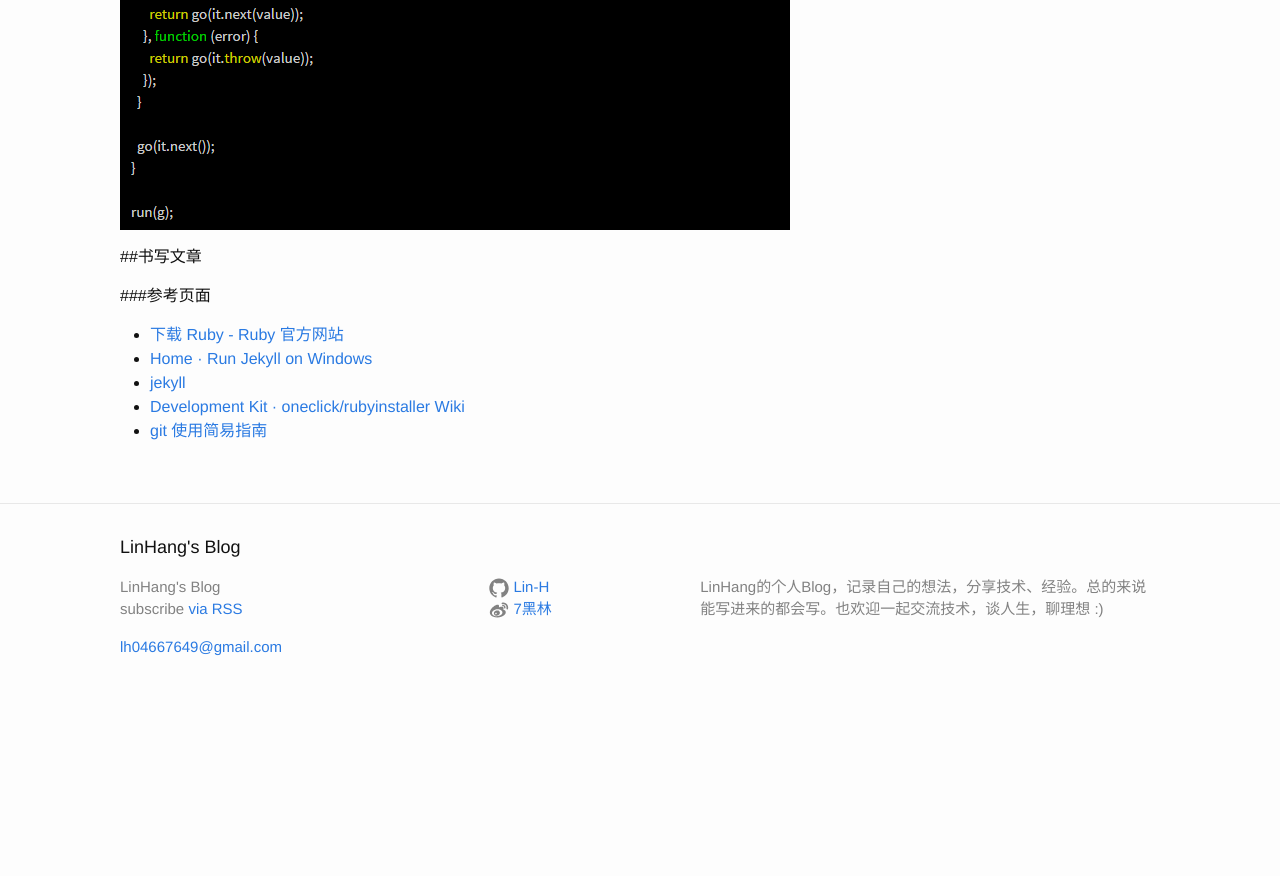
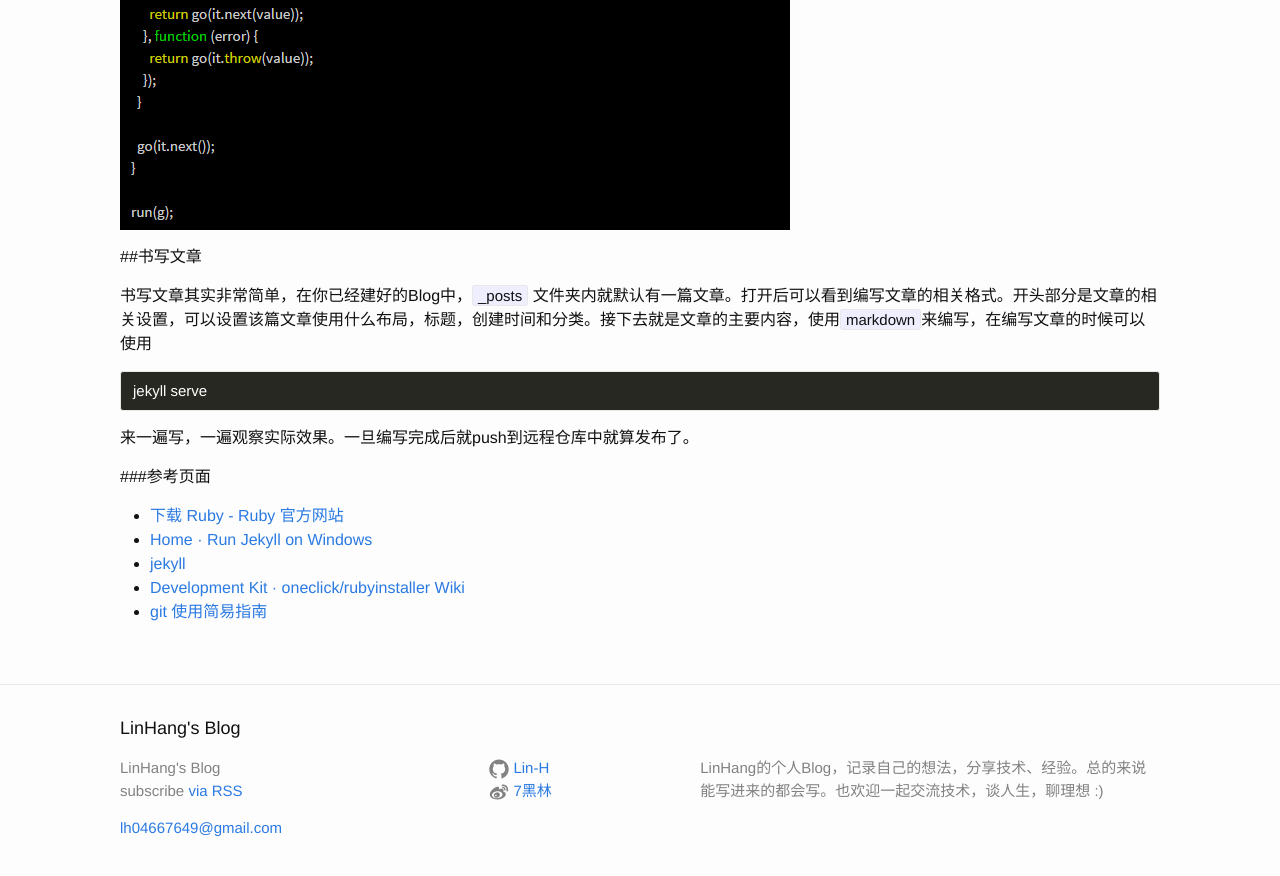
Before and after one commit to Lin-H/Lin-H.github.io, a Jekyll site: the page built from _posts/2015-04-09-build-personal-blog-with-jekyll-on-github.md, in a window 1280 px wide and 900 px high, scrolled down 14634 px. Shown: the top 876 px of the window. Built offline with Jekyll 4.4.1, drawn with Linux system fonts in a browser that asks for light colours; some web fonts are replaced; Markdown is read by kramdown in place of the engine named in the settings; before the commit the page ends 15352 px from its top, so only the background shows below that.

Commit message:
finish post get start with jekyll

````diff
--- /dev/null
+++ b/0be27e339faeacfc8626b489cba052b2.txt
@@ -0,0 +1 @@
+0be27e339faeacfc8626b489cba052b2
--- a/6d91c9d4818bb1216d21ae7fbab613a5.txt
+++ /dev/null
@@ -1 +0,0 @@
-6d91c9d4818bb1216d21ae7fbab613a5
--- a/_posts/2015-04-09-build-personal-blog-with-jekyll-on-github.md
+++ b/_posts/2015-04-09-build-personal-blog-with-jekyll-on-github.md
@@ -327,7 +327,13 @@ vim<br/>
 
 ##书写文章
 
+书写文章其实非常简单，在你已经建好的Blog中，`_posts` 文件夹内就默认有一篇文章。打开后可以看到编写文章的相关格式。开头部分是文章的相关设置，可以设置该篇文章使用什么布局，标题，创建时间和分类。接下去就是文章的主要内容，使用`markdown`来编写，在编写文章的时候可以使用
 
+```shell
+jekyll serve
+```
+
+来一遍写，一遍观察实际效果。一旦编写完成后就push到远程仓库中就算发布了。
 
 ###参考页面
 
--- a/baidu_verify_M2Ec1Pt5tj.html
+++ /dev/null
@@ -1 +0,0 @@
-M2Ec1Pt5tj
--- a/sogousiteverification.txt
+++ b/sogousiteverification.txt
@@ -1 +1 @@
-1vD2vFhsBq
+aNf44qLYRt
````
Also changed, not shown: _drafts/how-to-use-promise-in-es6.md (+1 -0 lines), _drafts/get-started-with-django.txt (added).
